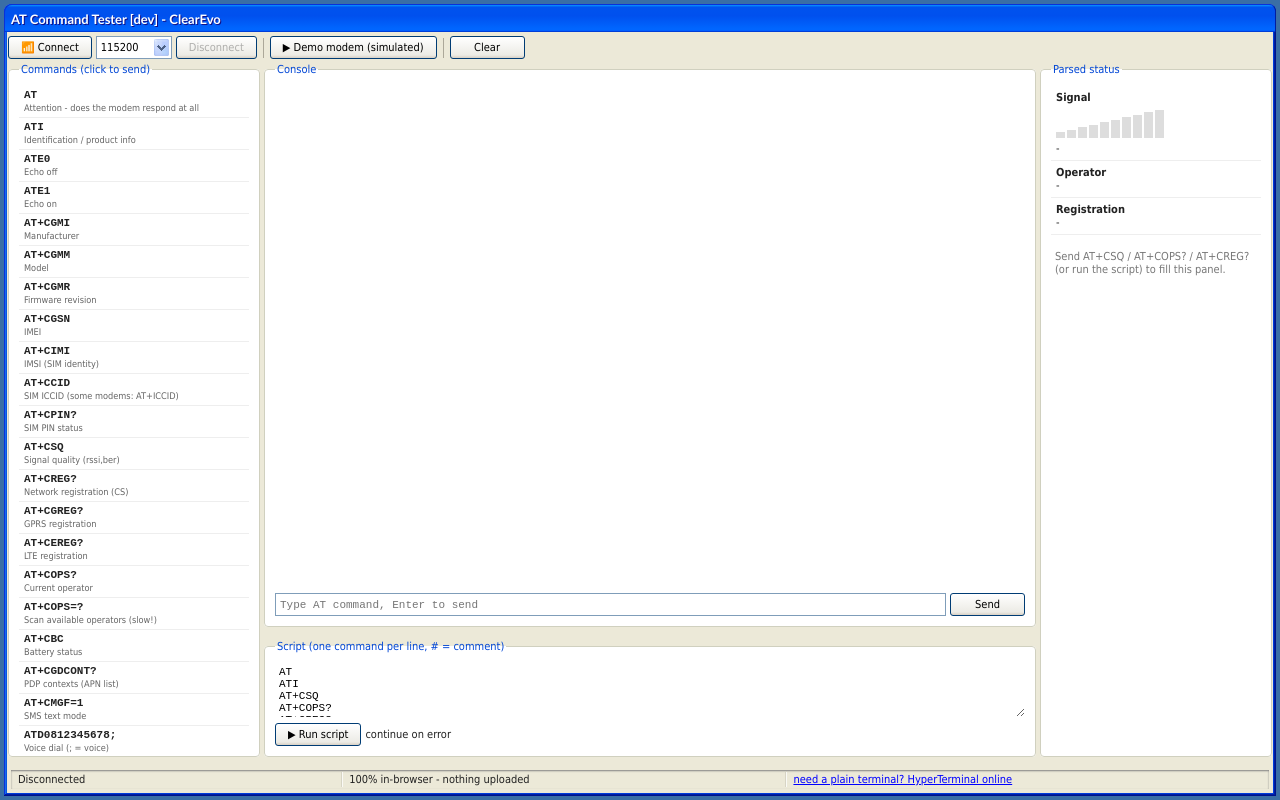
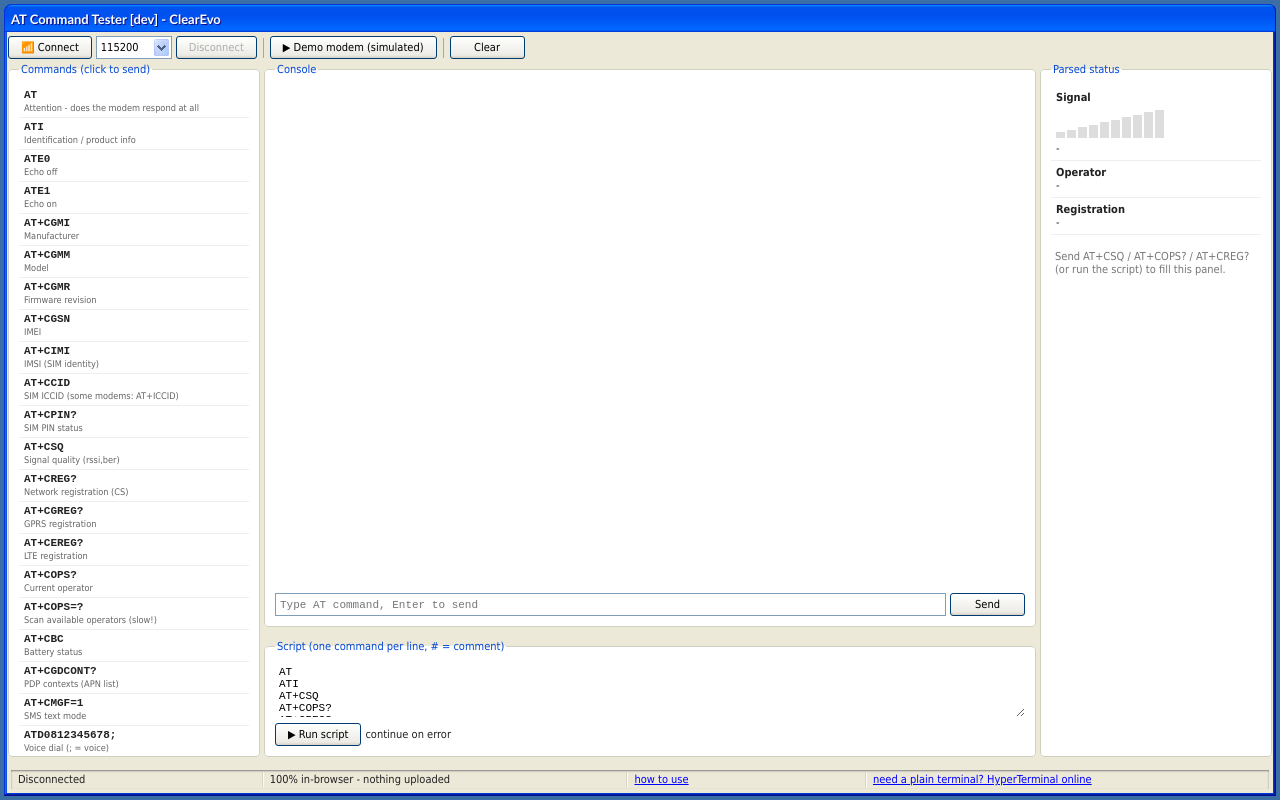
Before and after one commit to ykasidit/web_at, a website with bundled scripts: page public/index.html in a window 1280 px wide. Built offline with nearby package versions, Linux system fonts and the light colour scheme.

Commit message:
status bar: link to the how-to guide
Co-Authored-By: Claude Fable 5 <noreply@anthropic.com>
Claude-Session: https://claude.ai/code/session_01ENPxvP7LMBmV5xFP1iHzha

```diff
--- a/public/index.html
+++ b/public/index.html
@@ -82,6 +82,7 @@ AT+CREG?</textarea>
     <div class="status-bar">
       <p class="status-bar-field" id="sbConn">Disconnected</p>
       <p class="status-bar-field">100% in-browser - nothing uploaded</p>
+      <p class="status-bar-field"><a href="/blog/2026/07/22/how_to_test_gsm_lte_modem_at_commands_in_your_browser/" target="_blank" rel="noopener">how to use</a></p>
       <p class="status-bar-field"><a href="https://www.clearevo.com/hyperterminal/" target="_blank" rel="noopener">need a plain terminal? HyperTerminal online</a></p>
     </div>
   </div>
```
